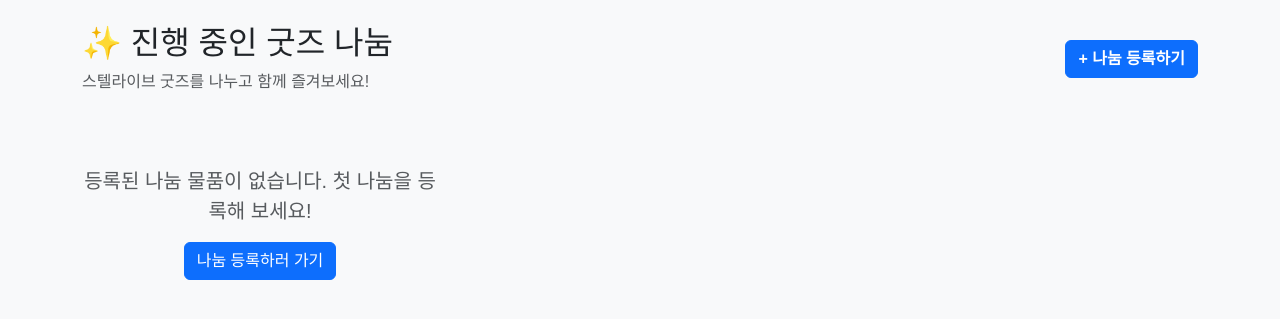
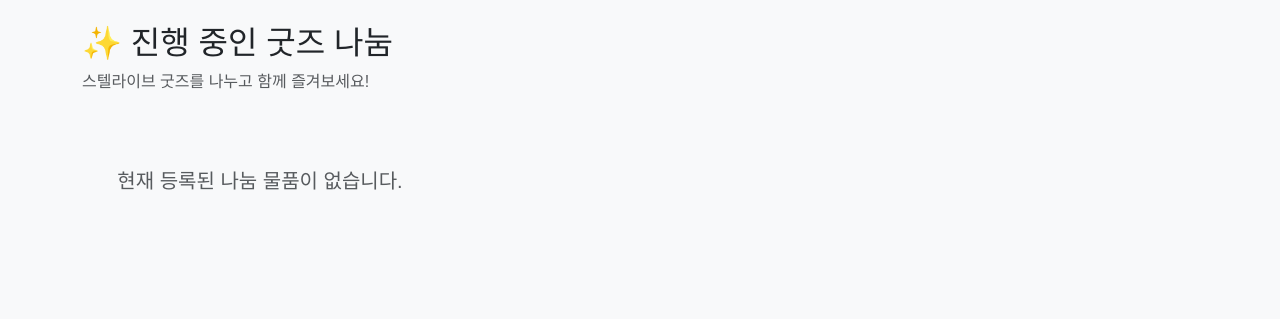
Before and after one commit to pastel1001/StelShare, a Flask app: page / in a window 1280 px wide. Shown: the part 57-376 px from the top of the page. Run offline with Flask 3, Linux system fonts and the light colour scheme.

Commit message:
Update index.html

```diff
--- a/templates/index.html
+++ b/templates/index.html
@@ -1,11 +1,8 @@
 {% extends 'base.html' %}
 {% block content %}
-<div class="d-flex justify-content-between align-items-center mb-4">
-  <div>
-    <h2>✨ 진행 중인 굿즈 나눔</h2>
-    <p class="text-muted mb-0">스텔라이브 굿즈를 나누고 함께 즐겨보세요!</p>
-  </div>
-  <a href="/create" class="btn btn-primary fw-bold">+ 나눔 등록하기</a>
+<div class="mb-4">
+  <h2>✨ 진행 중인 굿즈 나눔</h2>
+  <p class="text-muted mb-0">스텔라이브 굿즈를 나누고 함께 즐겨보세요!</p>
 </div>
 
 <div class="row row-cols-1 row-cols-md-3 g-4">
@@ -53,8 +50,7 @@
   </div>
   {% else %}
   <div class="col-12 text-center py-5">
-    <p class="text-muted fs-5">등록된 나눔 물품이 없습니다. 첫 나눔을 등록해 보세요!</p>
-    <a href="/create" class="btn btn-primary">나눔 등록하러 가기</a>
+    <p class="text-muted fs-5">현재 등록된 나눔 물품이 없습니다.</p>
   </div>
   {% endfor %}
 </div>
```
